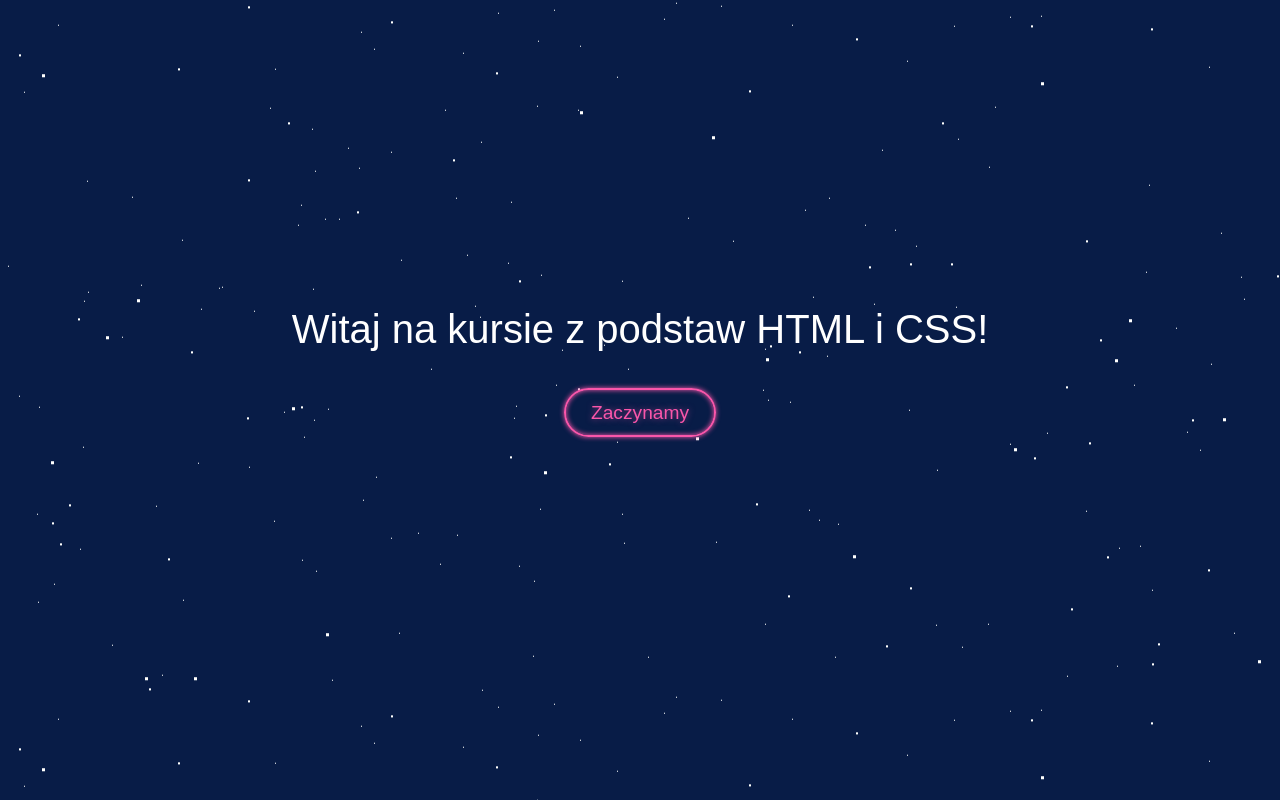
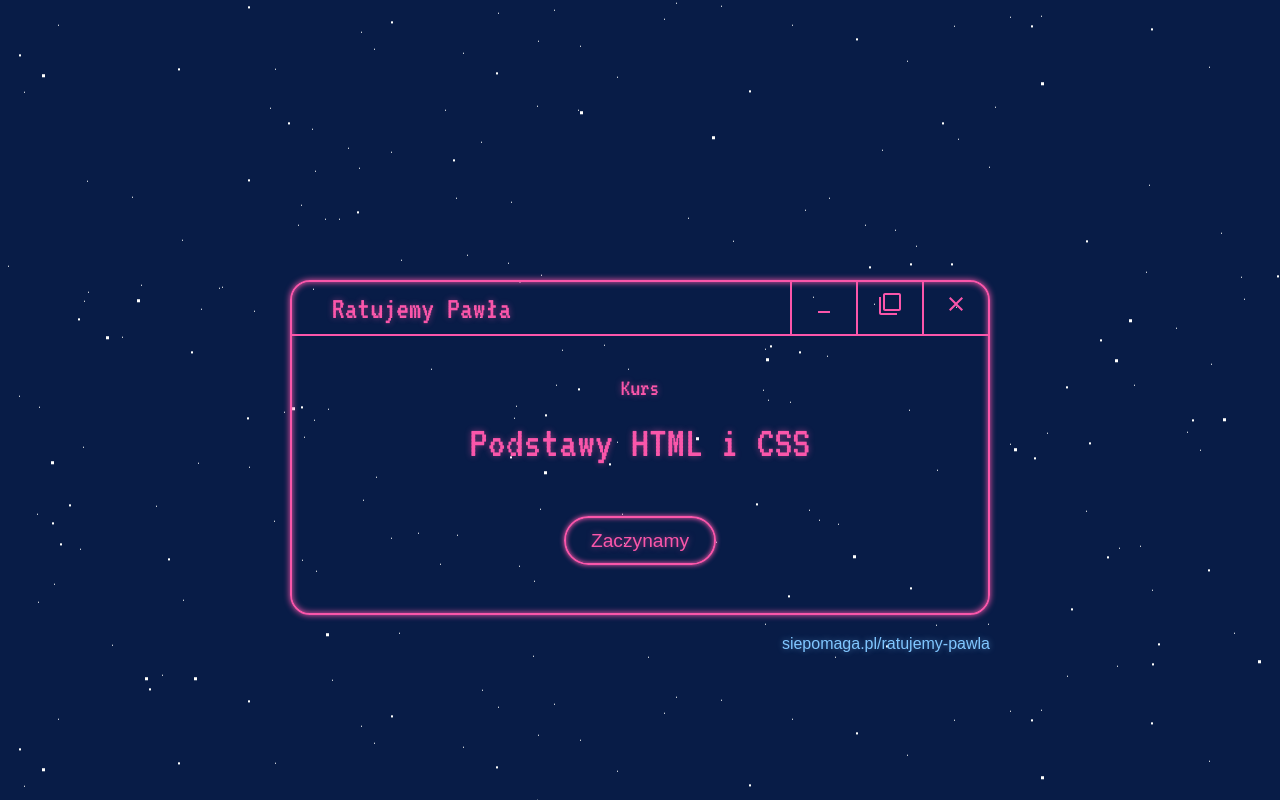
Before and after one commit to szczupag/kurs-ratuje-pawla, a React (Create React App) app: page / in a window 1280 px wide. Built offline with nearby package versions, Linux system fonts and the light colour scheme.

Commit message:
change start page layout

```diff
--- a/src/Main/index.js
+++ b/src/Main/index.js
@@ -1,17 +1,35 @@
 import React from 'react'
 import Button from '../Button'
+import close from '../assets/close.svg'
+import min from '../assets/minimize.svg'
+import max from '../assets/maximize.svg'
+import pointer from '../assets/pointer.svg'
 
 import './style.css'
 
 const Main = () => (
-    <div className="main-container">
-        <h1>Witaj na kursie z podstaw HTML i CSS!</h1>
-        <div className="btn-wrapper-center">
-            <Button
-                to="/wprowadzenie"
-            >
-                Zaczynamy
-            </Button>
+    <div className="main-container fb">
+        <div className="fb-banner">
+            <div className="fb-header">
+                <p className="fb-title">Ratujemy Pawła</p>
+                <p><img src={min} /></p>
+                <p><img src={max} /></p>
+                <p><img src={close} /></p>
+            </div>
+            <div className="fb-content">
+                <p>Kurs</p>
+                <p style={{ fontSize: '2.8rem' }}>Podstawy HTML i CSS</p>
+            </div>
+            <div className="fb-footer">
+                <Button
+                    to="/wprowadzenie"
+                >
+                    Zaczynamy
+                </Button>
+            </div>
+        </div>
+        <div className="fb-link">
+            <a target="_blank" href="siepomaga.pl/ratujemy-pawla">siepomaga.pl/ratujemy-pawla</a>
         </div>
     </div>
 )
--- a/src/style.css
+++ b/src/style.css
@@ -16,6 +16,11 @@ body {
 
 * {
 	box-sizing: border-box;
+}
+
+a {
+    color: inherit;
+    text-decoration: none;
 }
 
 .btn-wrapper-center {
```
